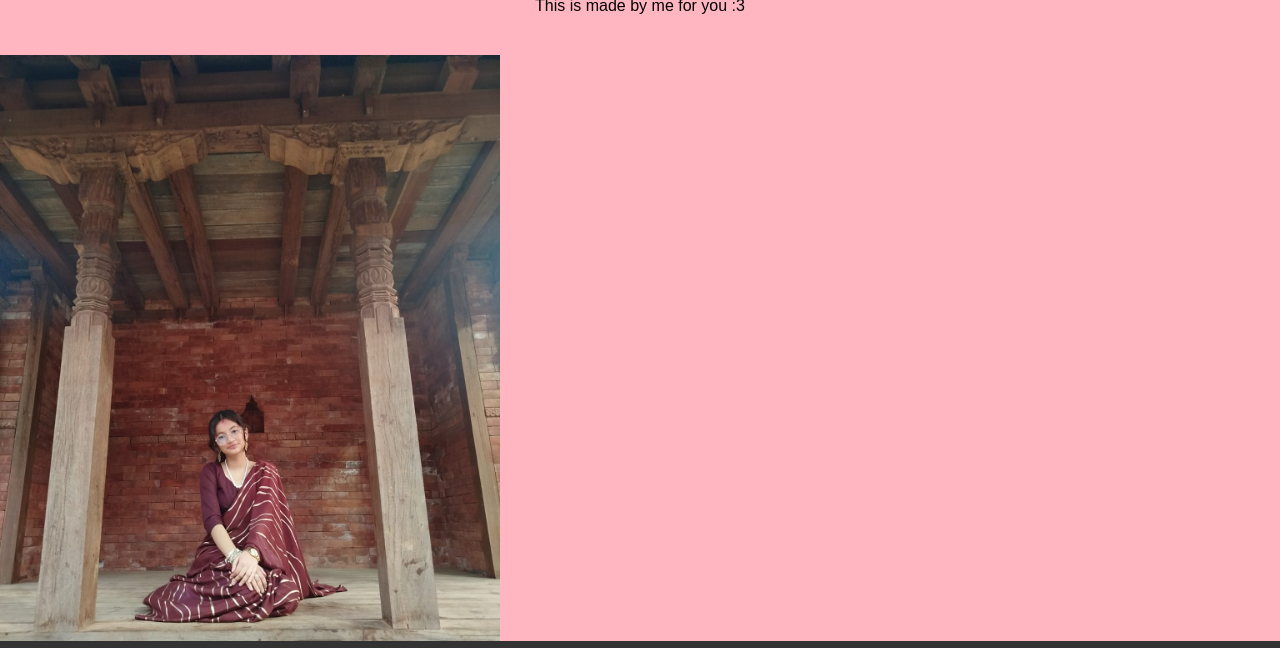
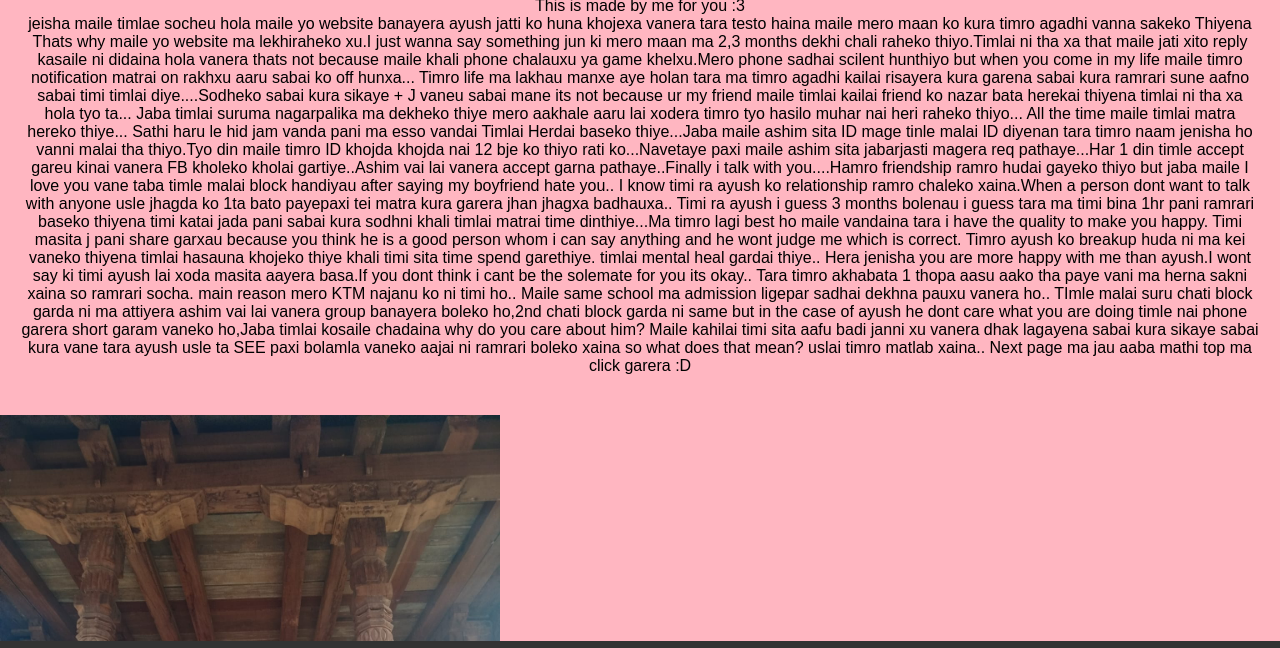
Before and after one commit to rlsmiscoder/1st-Site, a plain HTML site: page index.html in a window 1280 px wide. Shown: the part 121-769 px from the top of the page. Drawn offline with Linux system fonts and the light colour scheme.

Commit message:
Add files via upload

```diff
--- a/index.html
+++ b/index.html
@@ -14,10 +14,32 @@
       </ul>
     </nav>
   </header>
-
   <main>
     <h1>Welcome to my site Jennu</h1>
     <p>This is made by me for you :3</p>
+    <p>jeisha maile timlae socheu hola maile yo website banayera ayush jatti ko huna khojexa vanera tara testo haina maile mero maan ko kura timro agadhi vanna sakeko
+      Thiyena Thats why maile yo website ma lekhiraheko xu.I just wanna say something jun ki mero maan ma 2,3 months dekhi chali raheko thiyo.Timlai ni tha xa that
+      maile jati xito reply kasaile ni didaina hola vanera thats not because maile khali phone chalauxu ya game khelxu.Mero phone sadhai scilent hunthiyo but
+      when you come in my life maile timro notification matrai on rakhxu aaru sabai ko off hunxa... Timro life ma lakhau manxe aye holan tara ma timro agadhi kailai
+      risayera kura garena sabai kura ramrari sune aafno sabai timi timlai diye....Sodheko sabai kura sikaye + J vaneu sabai mane its not because ur my friend
+      maile timlai kailai friend ko nazar bata herekai thiyena timlai ni tha xa hola tyo ta... Jaba timlai suruma nagarpalika ma dekheko thiye mero aakhale aaru lai
+      xodera timro tyo hasilo muhar nai heri raheko thiyo... All the time maile timlai matra hereko thiye... Sathi haru le hid jam vanda pani ma esso vandai Timlai
+      Herdai baseko thiye...Jaba maile ashim sita ID mage tinle malai ID diyenan tara timro  naam jenisha ho vanni malai tha thiyo.Tyo din maile timro ID khojda
+      khojda nai 12 bje ko thiyo rati ko...Navetaye paxi maile ashim sita jabarjasti magera req pathaye...Har 1 din timle accept gareu kinai vanera FB kholeko kholai
+      gartiye..Ashim vai lai vanera accept garna pathaye..Finally i talk with you....Hamro friendship ramro hudai gayeko thiyo but jaba maile I love you vane taba
+      timle malai block handiyau after saying my boyfriend hate you..
+
+      I know timi ra ayush ko relationship ramro chaleko xaina.When a person dont want to talk with anyone usle jhagda ko 1ta bato payepaxi tei matra kura garera
+      jhan jhagxa badhauxa.. Timi ra ayush i guess 3 months bolenau i guess tara ma timi bina 1hr pani ramrari baseko thiyena timi katai jada pani sabai kura sodhni
+      khali timlai matrai time dinthiye...Ma timro lagi best ho maile vandaina tara i have the quality to make you happy. Timi masita j pani share garxau because
+      you think he is a good person whom i can say anything and he wont judge me which is correct. Timro ayush ko breakup huda ni ma kei vaneko thiyena timlai
+      hasauna khojeko thiye khali timi sita time spend garethiye. timlai mental heal gardai thiye.. Hera jenisha you are more happy with me than ayush.I wont
+      say ki timi ayush lai xoda masita aayera basa.If you dont think i cant be the solemate for you its okay.. Tara timro akhabata 1 thopa aasu aako tha paye vani
+      ma herna sakni xaina so ramrari socha. main reason mero KTM najanu ko ni timi ho.. Maile same school ma admission ligepar sadhai dekhna pauxu vanera ho..
+      TImle malai suru chati block garda ni ma attiyera ashim vai lai vanera group banayera boleko ho,2nd chati block garda ni same but in the case of ayush he dont
+      care what you are doing timle nai phone garera short garam vaneko ho,Jaba timlai kosaile chadaina why do you care about him? Maile kahilai timi sita aafu
+      badi janni xu vanera dhak lagayena sabai kura sikaye sabai kura vane tara ayush usle ta SEE paxi bolamla vaneko aajai ni ramrari boleko xaina so what
+      does that mean? uslai timro matlab xaina.. Next page ma jau aaba mathi top ma click garera :D </p>
   </main>
   <img class="image container" src="debut.jpg" alt="" width="500px" height="700px"><img>
   <footer>
```
